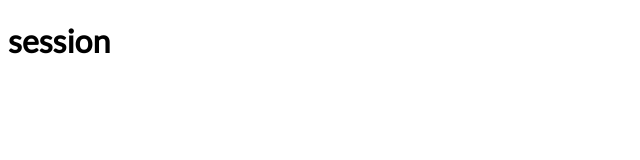
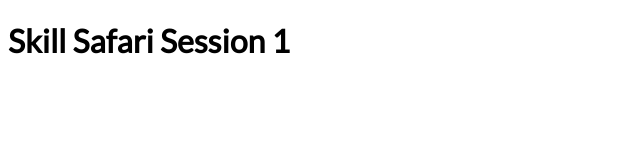
Before and after one commit to JawadZaidi110/HTMLandCSS_Skill_S1, a plain HTML site: page index.html in a window 1280 px wide. Shown: the whole page, without its empty margins (0-640 px from the left). Drawn offline with Linux system fonts and the light colour scheme.

Commit message:
Update index.html

```diff
--- a/index.html
+++ b/index.html
@@ -14,7 +14,7 @@
 </head>
 
 <body>
-<h1>session</h1>
+<h1>Skill Safari Session 1</h1>
 </body>
 
 </html>
```
